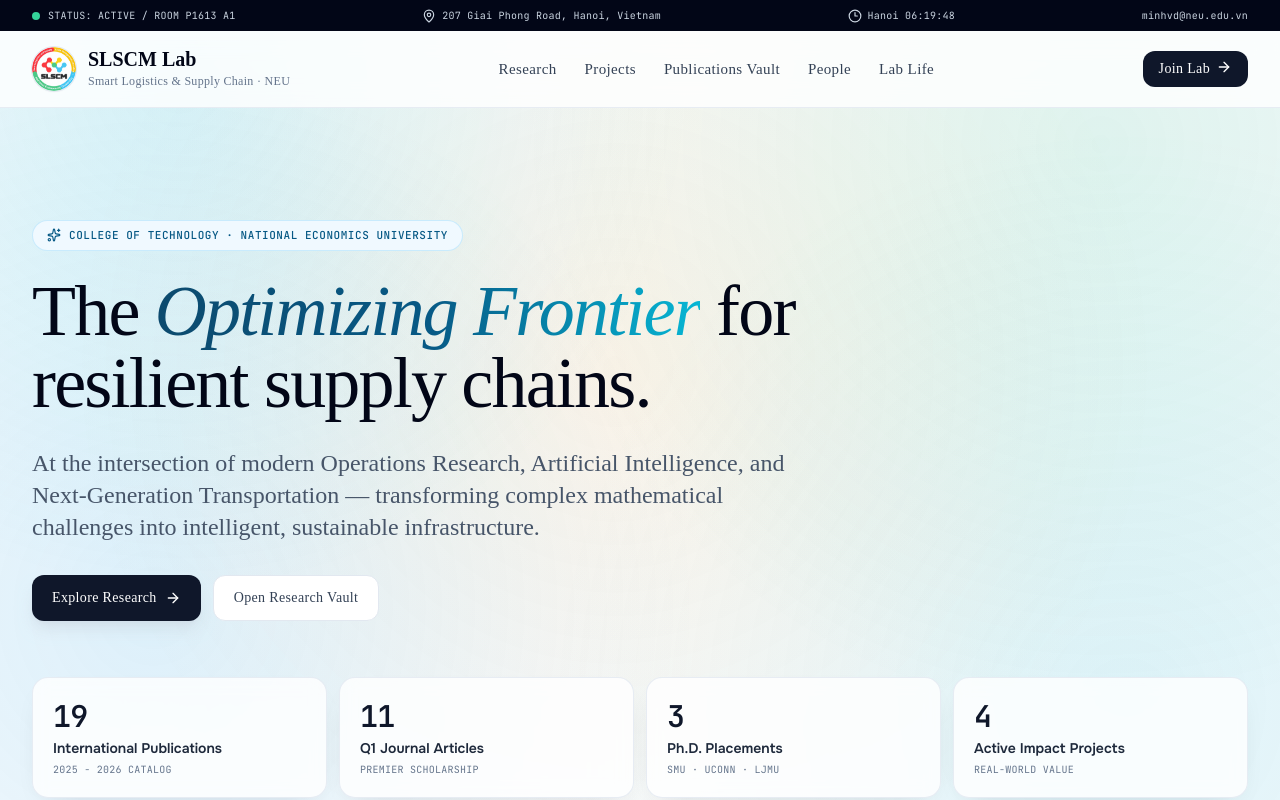
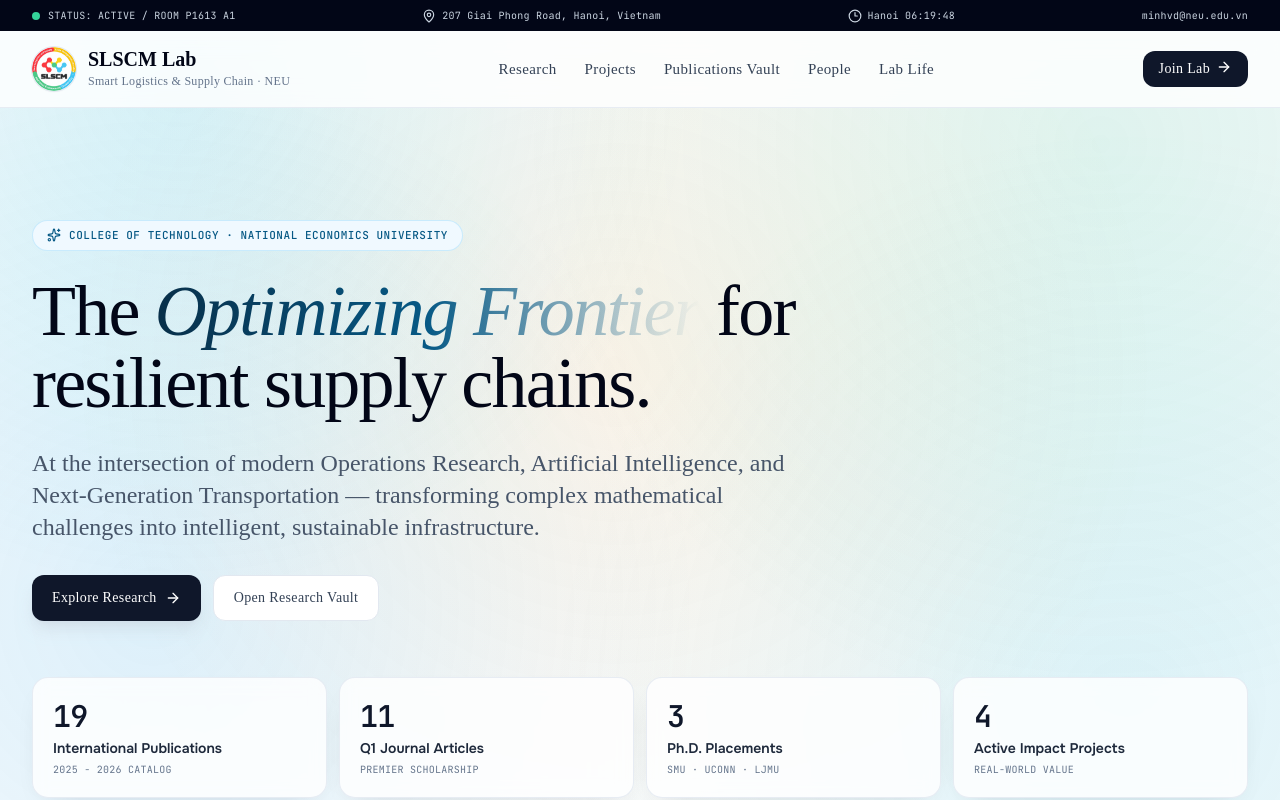
Before and after one commit to huutrungle2001/SLSCM_Lab, a React (Vite) app in the folder web/: page / in a window 1280 px wide. Shown: the top 800 px of the page. Built offline with nearby package versions, Linux system fonts and the light colour scheme; a web font is replaced by a local one.

Commit message:
fix(hero): enhance contrast of Optimizing Frontier gradient to improve legibility on white background

```diff
--- a/web/src/App.tsx
+++ b/web/src/App.tsx
@@ -208,7 +208,7 @@ function Hero() {
             COLLEGE OF TECHNOLOGY · NATIONAL ECONOMICS UNIVERSITY
           </div>
           <h1 className="mt-6 max-w-4xl font-editorial text-5xl leading-[1.04] tracking-tight text-slate-950 sm:text-6xl lg:text-7xl">
-            The <em className="bg-gradient-to-r from-sky-900 via-sky-800 to-cyan bg-clip-text text-transparent">Optimizing Frontier</em> for resilient supply chains.
+            The <em className="bg-gradient-to-r from-sky-950 via-sky-800 to-cyan-700 bg-clip-text text-transparent">Optimizing Frontier</em> for resilient supply chains.
           </h1>
           <p className="mt-7 max-w-3xl font-editorial text-xl sm:text-2xl leading-relaxed text-slate-600 font-normal">
             At the intersection of modern Operations Research, Artificial Intelligence, and Next-Generation Transportation — transforming complex mathematical challenges into intelligent, sustainable infrastructure.
```
